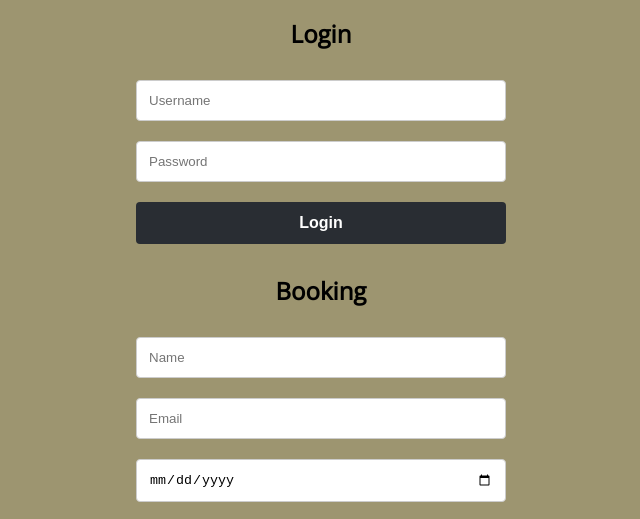
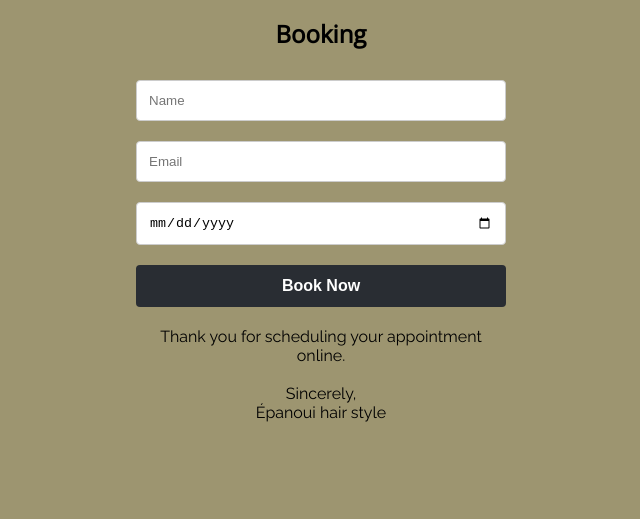
Before and after one commit to marwenbali/project, a plain HTML site: page bookingweb.html in a window 1280 px wide. Shown: the part 241-760 px from the top of the page, without its empty margins (319-959 px from the left). Drawn offline with nearby package versions, Linux system fonts and the light colour scheme; a web font is replaced by a local one.

Commit message:
making changes

```diff
--- a/bookingweb.html
+++ b/bookingweb.html
@@ -17,16 +17,6 @@
             Welcome to Épanoui hair style
         </div>
         <div>
-
-                <div class="container1">
-                    <form class="login-form">
-                      <h1>Login</h1>
-                      <input type="text" placeholder="Username">
-                      <input type="password" placeholder="Password">
-                      <button type="submit">Login</button>
-                    </form>
-                  </div>
-
                   <div class="booking-form">
                         <h1>Booking</h1>
                         <input type="text" placeholder="Name">
```
